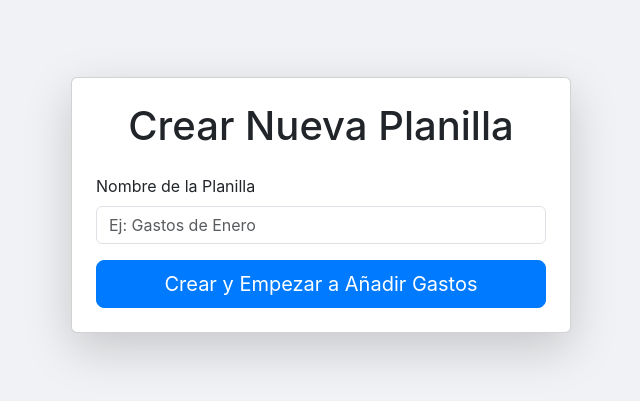
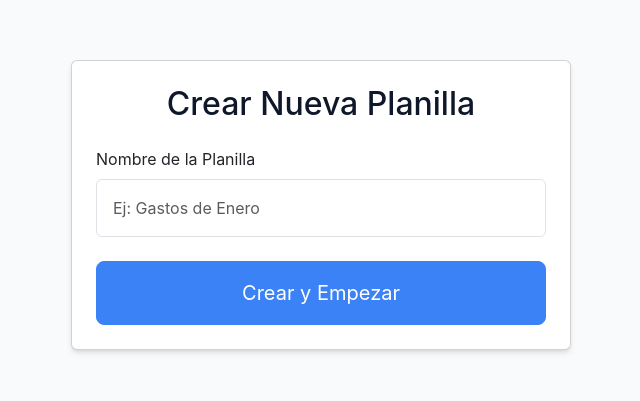
Before and after one commit to Nrlsb/gastosApp, a React (Vite) app: page /crear-planilla in a window 1280 px wide. Shown: the part 195-596 px from the top of the page, without its empty margins (319-959 px from the left). Built offline with nearby package versions, Linux system fonts and the light colour scheme; no server answers; the database is empty; sample sign-in values are in the browser's storage.

Commit message:
Actualizacion 1.1.5: Añade la funcionalidad de crear planillas, configura el enrutamiento principal con rutas protegidas y página 404, e introduce componentes UI base y variables de estilo.

```diff
--- a/src/App.jsx
+++ b/src/App.jsx
@@ -2,6 +2,9 @@ import { lazy, Suspense } from 'react';
 import { Routes, Route, Navigate } from 'react-router-dom';
 import { useToast } from './shared/context/ToastContext';
 import ErrorBoundary from './shared/components/ErrorBoundaries';
+import LoadingSpinner from './shared/components/ui/LoadingSpinner';
+import useAuth from './shared/hooks/useAuth';
+import { PlanillasProvider } from './shared/context/PlanillasContext';
 
 const HomePage = lazy(() => import('./features/home/HomePage'));
 const CrearPlanilla = lazy(() => import('./features/crearPlanilla/CrearPlanilla'));
@@ -10,15 +13,13 @@ const Gastos = lazy(() => import('./features/gastos/Gastos'));
 const GastosCompartidos = lazy(() => import('./features/gastosCompartidos/GastosCompartidos'));
 const GastosPersonales = lazy(() => import('./features/gastosPersonales/GastosPersonales'));
 const LoginPage = lazy(() => import('./features/login/LoginPage'));
-import LoadingSpinner from './shared/components/ui/LoadingSpinner';
-import useAuth from './shared/hooks/useAuth';
-import { PlanillasProvider } from './shared/context/PlanillasContext';
+const NotFoundPage = lazy(() => import('./shared/components/NotFoundPage'));
 
 const ProtectedRoute = ({ children }) => {
   const { currentUser, loading } = useAuth();
 
   if (loading) {
-    return <div>Cargando...</div>; // O un spinner de carga
+    return <LoadingSpinner />;
   }
 
   if (!currentUser) {
@@ -85,6 +86,7 @@ function App() {
                 </ProtectedRoute>
               }
             />
+            <Route path="*" element={<NotFoundPage />} />
           </Routes>
         </Suspense>
       </PlanillasProvider>
--- a/src/features/crearPlanilla/CrearPlanilla.jsx
+++ b/src/features/crearPlanilla/CrearPlanilla.jsx
@@ -1,6 +1,7 @@
 import React, { useState } from 'react';
 import { useNavigate } from 'react-router-dom';
 import { usePlanillas } from '../../shared/context/PlanillasContext'; // Importar el hook del contexto
+import { useToast } from '../../shared/context/ToastContext';
 import useAuth from '../../shared/hooks/useAuth';
 import Button from '../../shared/components/ui/Button';
 import Input from '../../shared/components/forms/Input';
@@ -10,43 +11,52 @@ import Typography from '../../shared/components/ui/Typography';
 
 export default function CrearPlanilla() {
   const [nombrePlanilla, setNombrePlanilla] = useState('');
+  const [isSubmitting, setIsSubmitting] = useState(false);
   const navigate = useNavigate();
   const { currentUser } = useAuth();
-  const { addPlanilla } = usePlanillas(); // Obtener addPlanilla del contexto
+  const { addPlanilla } = usePlanillas();
+  const { showToast } = useToast(); // Use the toast context
 
   const handleSubmit = async (e) => {
     e.preventDefault();
-    if (!nombrePlanilla) {
-      alert('Por favor, dale un nombre a la planilla.');
+
+    if (!nombrePlanilla.trim()) {
+      showToast('Por favor, dale un nombre a la planilla.', 'warning');
       return;
     }
 
     if (!currentUser) {
-      alert('Debes iniciar sesión para crear una planilla.');
+      showToast('Debes iniciar sesión para crear una planilla.', 'error');
       navigate('/login');
       return;
     }
 
+    setIsSubmitting(true);
     try {
-      // Usar la función addPlanilla del contexto
       const newPlanillaData = {
         nombre: nombrePlanilla,
         userId: currentUser.uid,
         createdAt: new Date(),
       };
-      const docRef = await addPlanilla(newPlanillaData); // addPlanilla ahora devuelve el docRef o el id
+      const docRef = await addPlanilla(newPlanillaData);
+      showToast('¡Planilla creada con éxito!', 'success');
       navigate(`/gastos/${docRef.id}`);
     } catch (error) {
       console.error('Error al crear la planilla:', error);
-      alert('Hubo un error al crear la planilla. Por favor, inténtalo de nuevo.');
+      showToast('Hubo un error al crear la planilla. Por favor, inténtalo de nuevo.', 'error');
+    } finally {
+      setIsSubmitting(false);
     }
   };
 
   return (
     <div className="container d-flex justify-content-center align-items-center min-vh-100">
       <Card style={{ maxWidth: '500px', width: '100%' }}>
-        <Typography variant="h1" className="text-center mb-4">Crear Nueva Planilla</Typography>
+        <Typography variant="h2" className="text-center mb-4" style={{ color: 'var(--color-text-dark)' }}>
+          Crear Nueva Planilla
+        </Typography>
         <form onSubmit={handleSubmit}>
+          <div className="mb-4">
             <Input
               id="nombre"
               label="Nombre de la Planilla"
@@ -55,9 +65,17 @@ export default function CrearPlanilla() {
               onChange={(e) => setNombrePlanilla(e.target.value)}
               placeholder="Ej: Gastos de Enero"
               required
+              style={{ padding: 'var(--spacing-md)' }}
             />
-          <Button type="submit" variant="primary" size="lg" className="w-100">
-            Crear y Empezar a Añadir Gastos
+          </div>
+          <Button
+            type="submit"
+            variant="primary"
+            size="lg"
+            className="w-100"
+            disabled={isSubmitting}
+          >
+            {isSubmitting ? 'Creando...' : 'Crear y Empezar'}
           </Button>
         </form>
       </Card>
--- /dev/null
+++ b/src/shared/components/NotFoundPage.jsx
@@ -0,0 +1,24 @@
+import React from 'react';
+import { Link } from 'react-router-dom';
+import Card from './ui/Card';
+import Button from './ui/Button';
+import Typography from './ui/Typography';
+
+const NotFoundPage = () => {
+    return (
+        <div className="container d-flex justify-content-center align-items-center min-vh-100">
+            <Card className="text-center" style={{ maxWidth: '500px' }}>
+                <Typography variant="h1" className="mb-4 text-primary">404</Typography>
+                <Typography variant="h4" className="mb-3">Página no encontrada</Typography>
+                <p className="mb-4 text-muted">
+                    Lo sentimos, la página que estás buscando no existe o ha sido movida.
+                </p>
+                <Link to="/">
+                    <Button variant="primary">Volver al Inicio</Button>
+                </Link>
+            </Card>
+        </div>
+    );
+};
+
+export default NotFoundPage;
--- a/src/shared/components/ui/Button.jsx
+++ b/src/shared/components/ui/Button.jsx
@@ -1,14 +1,26 @@
 import React, { memo } from 'react';
 
 const Button = memo(({ children, variant = 'primary', size, className = '', ...props }) => {
-  const baseClasses = 'btn';
+  const baseClasses = 'btn transition-all duration-200 font-medium focus:outline-none focus:ring-2 focus:ring-offset-2';
   const variantClass = `btn-${variant}`;
   const sizeClass = size ? `btn-${size}` : '';
+
+  // Inline styles for transition if not using utility classes for it,
+  // but since we are using standard CSS variables, let's ensure the class names map to our CSS or add inline styles for specific improvements if needed.
+  // However, looking at index.css, .btn-primary etc are defined there.
+  // Let's add a style prop to enforce the transition from variables.css
+
+  const style = {
+    transition: 'var(--transition-base)',
+    borderRadius: 'var(--border-radius-md)',
+    padding: size === 'lg' ? 'var(--spacing-md) var(--spacing-xl)' : 'var(--spacing-sm) var(--spacing-md)',
+    ...props.style
+  };
 
   const allClasses = `${baseClasses} ${variantClass} ${sizeClass} ${className}`.trim();
 
   return (
-    <button className={allClasses} {...props}>
+    <button className={allClasses} style={style} {...props}>
       {children}
     </button>
   );
--- a/src/shared/components/ui/Card.jsx
+++ b/src/shared/components/ui/Card.jsx
@@ -1,10 +1,18 @@
 import React, { memo } from 'react';
 
 const Card = memo(({ children, className = '', ...props }) => {
-  const allClasses = `card p-4 shadow-lg ${className}`.trim(); // Using p-4 and shadow-lg as default based on CrearPlanilla.jsx
+  const style = {
+    backgroundColor: 'var(--color-white)',
+    borderRadius: 'var(--border-radius-lg)',
+    boxShadow: 'var(--shadow-md)',
+    transition: 'var(--transition-base)',
+    ...props.style
+  };
+
+  const allClasses = `card p-4 ${className}`.trim();
 
   return (
-    <div className={allClasses} {...props}>
+    <div className={allClasses} style={style} {...props}>
       {children}
     </div>
   );
--- a/src/shared/styles/variables.css
+++ b/src/shared/styles/variables.css
@@ -1,53 +1,65 @@
 /* src/styles/variables.css */
 
 :root {
-  /* Colors */
-  --color-background: #f0f2f5;
-  --color-primary: #007bff;
-  --color-primary-hover: #0056b3; /* A slightly darker shade for hover, derived from Bootstrap's default */
-  --color-danger: #dc3545;
-  --color-danger-hover: #bd2130; /* A slightly darker shade for hover, derived from Bootstrap's default */
-  --color-text-dark: #2c3e50;
-  --color-text-medium: #7f8c8d;
-  --color-white: #fff;
-  --color-info: #3498db; /* Used for button-crear */
-  --color-info-hover: #2980b9; /* Used for button-crear hover and tipo-tag.personal */
-  --color-secondary-dark: #34495e; /* Used for planilla-card h2 */
-  --color-tag-personal: #2980b9;
-  --color-tag-compartida: #8e44ad;
-  --color-delete-button: #e74c3c;
-  --color-delete-button-hover: #c0392b;
+  /* Colors - Modern Slate/Blue Theme */
+  --color-background: #f8fafc; /* Slate 50 */
+  --color-primary: #3b82f6; /* Blue 500 */
+  --color-primary-hover: #2563eb; /* Blue 600 */
+  --color-secondary: #64748b; /* Slate 500 */
+  --color-secondary-dark: #1e293b; /* Slate 800 */
+
+  --color-success: #10b981; /* Emerald 500 */
+  --color-warning: #f59e0b; /* Amber 500 */
+  --color-danger: #ef4444; /* Red 500 */
+  --color-danger-hover: #dc2626; /* Red 600 */
+  --color-info: #0ea5e9; /* Sky 500 */
+  --color-info-hover: #0284c7; /* Sky 600 */
+
+  --color-text-dark: #0f172a; /* Slate 900 */
+  --color-text-medium: #475569; /* Slate 600 */
+  --color-text-light: #94a3b8; /* Slate 400 */
+  --color-white: #ffffff;
+
+  --color-border: #e2e8f0; /* Slate 200 */
+
+  /* Specific Component Colors */
+  --color-tag-personal: #0ea5e9; /* Sky 500 */
+  --color-tag-compartida: #8b5cf6; /* Violet 500 */
+  --color-delete-button: #ef4444;
+  --color-delete-button-hover: #dc2626;
 
   /* Font Sizes */
-  --font-size-sm: 0.8rem; /* For tipo-tag */
-  --font-size-base: 1rem; /* For button-crear */
-  --font-size-md: 0.9em; /* For badge.bg-secondary */
-  --font-size-lg: 1.2rem; /* For no-planillas p */
-  --font-size-xl: 1.4rem; /* For planilla-card h2 */
+  --font-size-xs: 0.75rem;
+  --font-size-sm: 0.875rem;
+  --font-size-base: 1rem;
+  --font-size-md: 1.125rem;
+  --font-size-lg: 1.25rem;
+  --font-size-xl: 1.5rem;
+  --font-size-xxl: 2rem;
 
   /* Spacing */
-  --spacing-xs: 0.3rem;
+  --spacing-xs: 0.25rem;
   --spacing-sm: 0.5rem;
-  --spacing-md: 0.75em; /* For badge.bg-secondary */
-  --spacing-lg: 1rem;
-  --spacing-xl: 1.5rem;
-  --spacing-xxl: 2rem;
-  --spacing-xxxl: 3rem;
+  --spacing-md: 1rem;
+  --spacing-lg: 1.5rem;
+  --spacing-xl: 2rem;
+  --spacing-xxl: 3rem;
+  --spacing-xxxl: 4rem;
 
   /* Border Radius */
-  --border-radius-sm: 5px;
-  --border-radius-md: 8px;
-  --border-radius-lg: 15px;
+  --border-radius-sm: 0.375rem;
+  --border-radius-md: 0.5rem;
+  --border-radius-lg: 1rem;
+  --border-radius-full: 9999px;
 
   /* Box Shadows */
-  --shadow-sm: 0 4px 6px rgba(0,0,0,0.05); /* For no-planillas */
-  --shadow-md: 0 4px 8px rgba(0,0,0,0.1); /* For card default */
-  --shadow-lg: 0 4px 10px rgba(0,0,0,0.1); /* For planilla-card default */
-  --shadow-xl: 0 8px 15px rgba(0,0,0,0.15); /* For planilla-card hover */
-  --shadow-xxl: 0 8px 16px rgba(0,0,0,0.1); /* For card hover */
+  --shadow-sm: 0 1px 2px 0 rgb(0 0 0 / 0.05);
+  --shadow-md: 0 4px 6px -1px rgb(0 0 0 / 0.1), 0 2px 4px -2px rgb(0 0 0 / 0.1);
+  --shadow-lg: 0 10px 15px -3px rgb(0 0 0 / 0.1), 0 4px 6px -4px rgb(0 0 0 / 0.1);
+  --shadow-xl: 0 20px 25px -5px rgb(0 0 0 / 0.1), 0 8px 10px -6px rgb(0 0 0 / 0.1);
+  --shadow-xxl: 0 25px 50px -12px rgb(0 0 0 / 0.25);
 
   /* Transitions */
-  --transition-ease-in-out: all 0.2s ease-in-out;
-  --transition-color-ease: background-color 0.3s;
-  --transition-transform-shadow: transform 0.2s, box-shadow 0.2s;
+  --transition-base: all 0.2s ease-in-out;
+  --transition-fast: all 0.1s ease-in-out;
 }
```
Lines whose indentation alone changed are shown as unchanged.
